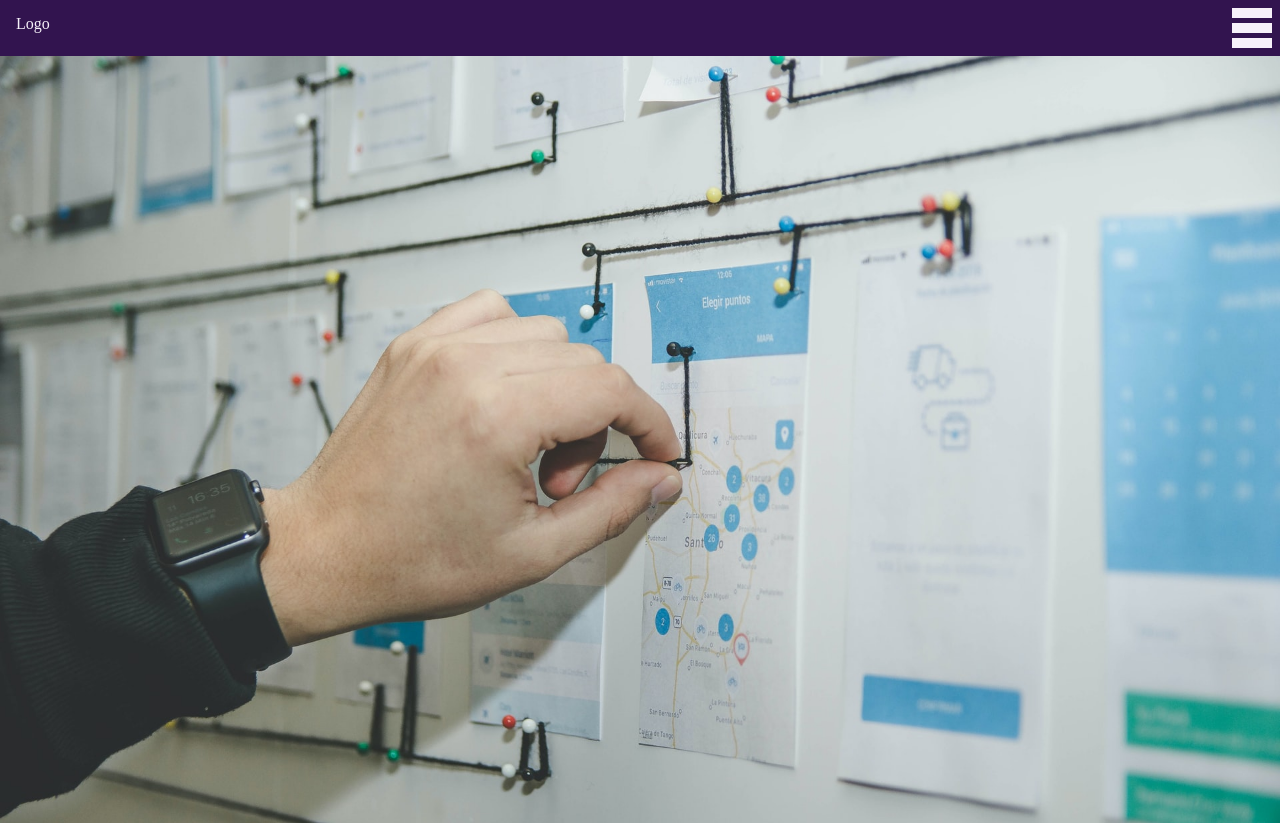
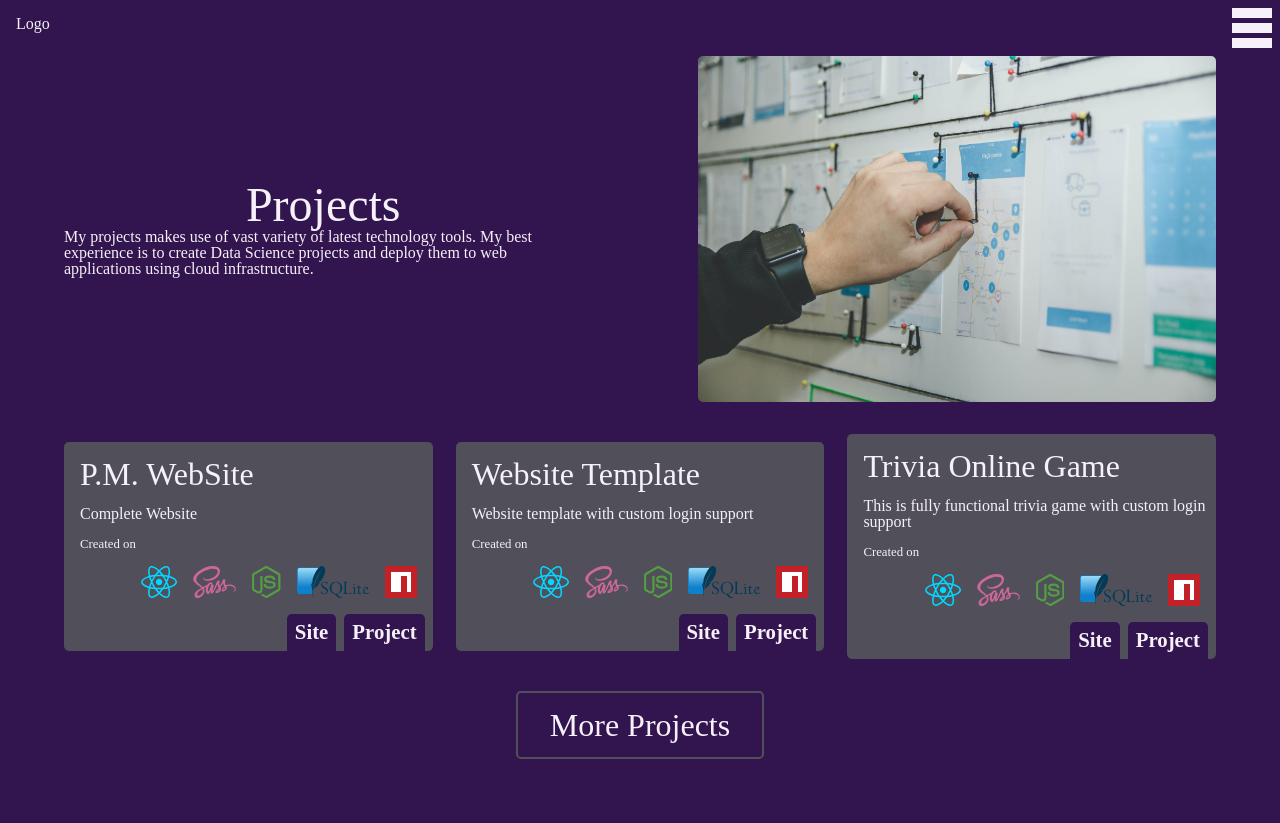
Before and after one commit to MrGio7/portfolio, a React (Create React App) app: page /projects in a window 1280 px wide. Shown: the top 823 px of the page. After the commit the page ends 800 px from the top, so only its background shows below. Built offline with nearby package versions, Linux system fonts and the light colour scheme.

Commit message:
added projects desktop view

```diff
--- a/src/components/pages/projects.js
+++ b/src/components/pages/projects.js
@@ -22,8 +22,10 @@ class Projects extends React.Component {
       <div className="projects">
         <div className="projectsCard">
             <img src={projectsImg} alt="projects" />
-            <h1>Projects</h1>
-            <p>My projects makes use of vast variety of latest technology tools. My best experience is to create Data Science projects and deploy them to web applications using cloud infrastructure.</p>
+            <div className="text">
+              <h1>Projects</h1>
+              <p>My projects makes use of vast variety of latest technology tools. My best experience is to create Data Science projects and deploy them to web applications using cloud infrastructure.</p>
+            </div>
         </div>
         <div className="projList">
             <div className="card">
--- a/src/style/pages/_projects.scss
+++ b/src/style/pages/_projects.scss
@@ -18,13 +18,21 @@
             width: 100%;
         }
 
-        h1{
-            font-size:3rem;
-        }
+        .text{
+            width: 90%;
+            display: flex;
+            flex-direction: column;
+            justify-content: center;
+            align-items: center;
 
-        p{
-            font-size: 1rem;
-            width: 90%;
+            h1{
+                font-size:3rem;
+            }
+
+            p{
+                font-size: 1rem;
+                width: 100%;
+            }
         }
     }
 
@@ -105,3 +113,32 @@
         }
     }
 }
+
+@media (min-width: $mobile) {
+    .projects{
+        .projectsCard{
+            width: 90%;
+            flex-direction: row-reverse;
+            justify-content: space-between;
+
+            img{
+                width: 45%;
+                border-radius: 5px;
+            }
+
+            .text{
+                width: 45%;
+            }
+        }
+
+        .projList{
+            width: 90%;
+            flex-direction: row;
+            justify-content: space-between;
+
+            .card{
+                width: 32%;
+            }
+        }
+    }
+}
```
